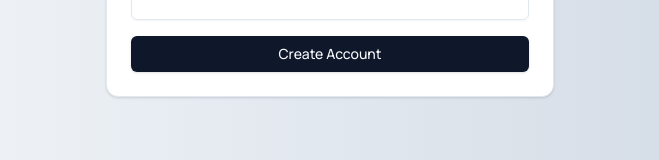
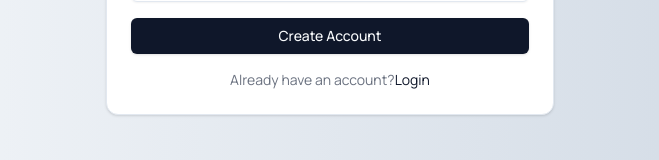
Before and after one commit to daveclinton/kenya-land-charge, a Next.js app: page /signup in a window 1280 px wide. Shown: the part 505-665 px from the top of the page, without its empty margins (310-969 px from the left). Built offline with nearby package versions, Linux system fonts and the light colour scheme; no server answers; what tailwindcss-react-aria-components would draw is missing.

Commit message:
feat: add sign up form

```diff
--- a/components/SignupForm.tsx
+++ b/components/SignupForm.tsx
@@ -15,6 +15,7 @@
 import { useEffect, useState } from "react";
 import { useRouter } from "next/navigation";
 import { Alert, AlertDescription } from "@/components/ui/alert";
+import Link from "next/link";
 
 const SubmitButton = () => {
   const { pending } = useFormStatus();
@@ -92,6 +93,12 @@
               )}
             </div>
             <SubmitButton />
+            <div className="text-sm text-center text-gray-500">
+              Already have an account?
+              <Link href="/login" className="text-primary hover:underline">
+                Login
+              </Link>
+            </div>
             {alert.message && (
               <Alert
                 variant={alert.type === "error" ? "destructive" : "default"}
```
